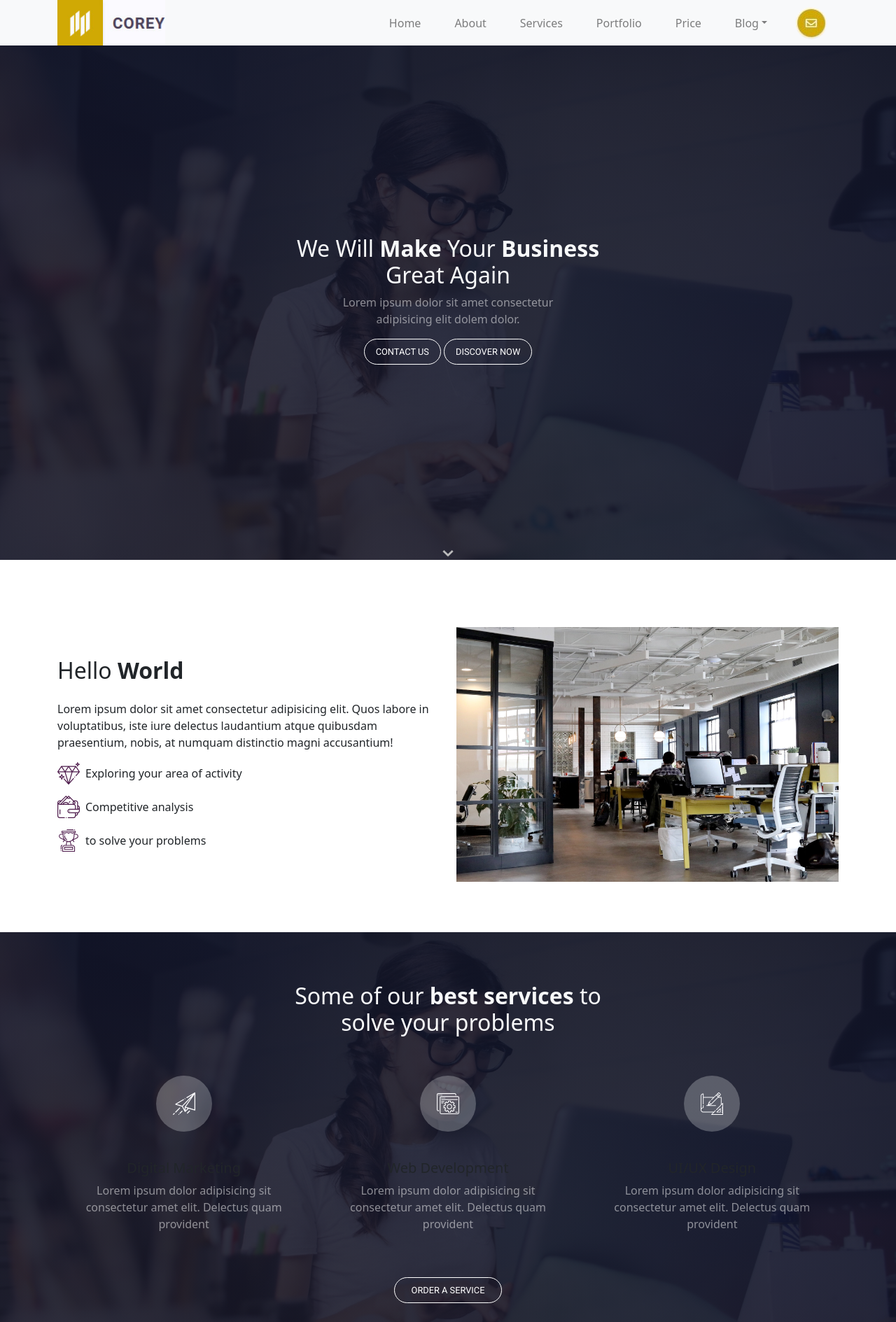
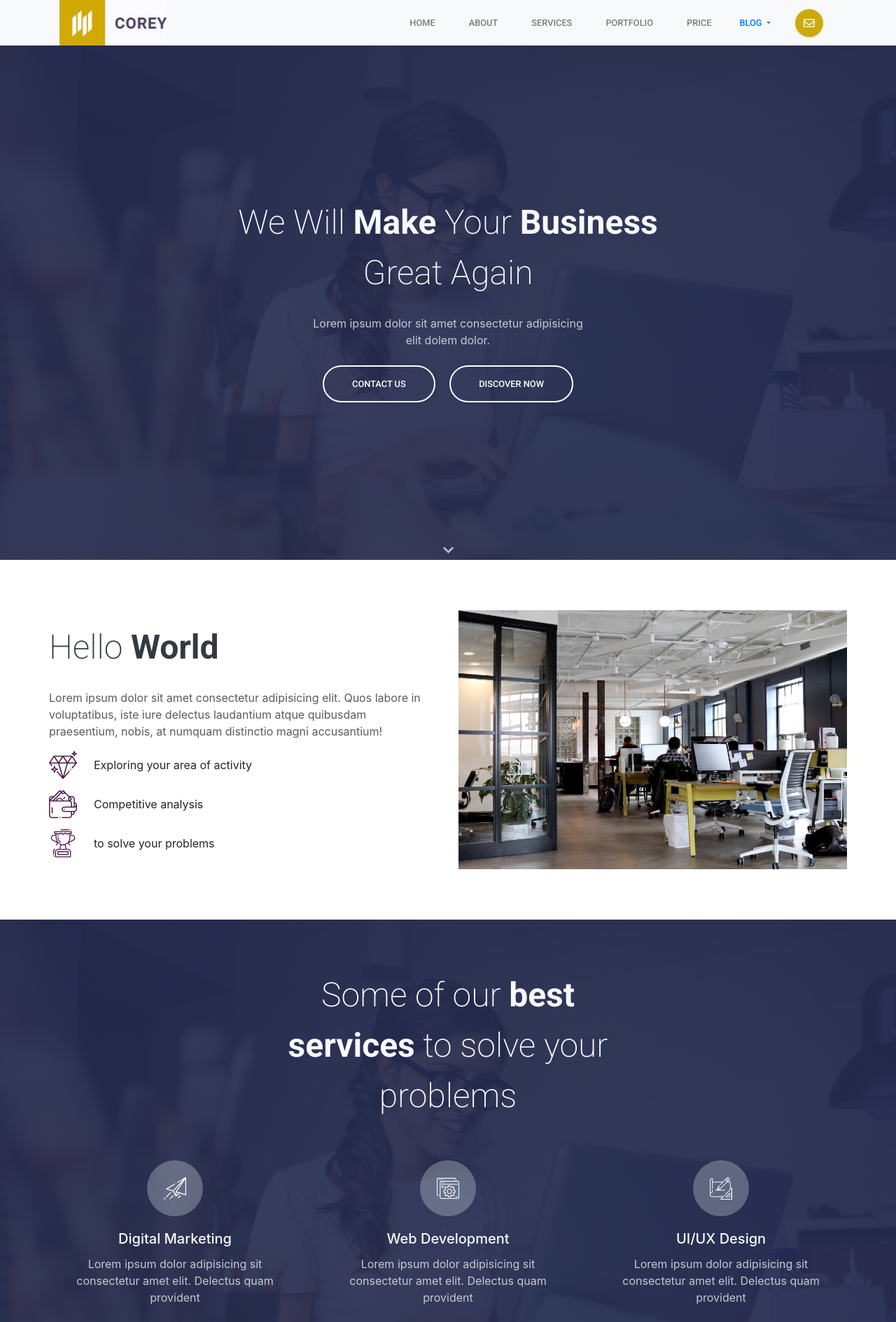
Before and after one commit to mallahajay43/bootstrap-advance-css-assignment-2-innoraft, a plain HTML site: page index.html in a window 1280 px wide. Shown: the top 1889 px of the page at 70% size. Drawn offline with nearby package versions, Linux system fonts and the light colour scheme.

Commit message:
css code updated

```diff
--- a/index.html
+++ b/index.html
@@ -5,33 +5,19 @@
     <meta http-equiv="X-UA-Compatible" content="IE=edge" />
     <meta name="viewport" content="width=device-width, initial-scale=1.0" />
     <title>Document</title>
-    <link rel="stylesheet" href="https://cdn.jsdelivr.net/npm/bootstrap@4.6.2/dist/css/bootstrap.min.css" integrity="sha384-xOolHFLEh07PJGoPkLv1IbcEPTNtaed2xpHsD9ESMhqIYd0nLMwNLD69Npy4HI+N" crossorigin="anonymous">
-    <link
-      rel="stylesheet"
-      href="https://cdn.jsdelivr.net/npm/bootstrap@5.3.0-alpha1/dist/css/bootstrap.min.css"
-    />
+    <link rel="stylesheet" href="https://cdn.jsdelivr.net/npm/bootstrap@4.0.0/dist/css/bootstrap.min.css" integrity="sha384-Gn5384xqQ1aoWXA+058RXPxPg6fy4IWvTNh0E263XmFcJlSAwiGgFAW/dAiS6JXm" crossorigin="anonymous">
     <link rel="stylesheet" href="./style.css" />
   </head>
   <body>
-    <header>
+    <header class="container-fluid bg-light">
       <nav class="navbar navbar-expand-lg navbar-light bg-light p-0">
-        <div class="container text-dark" style="height: 65px">
+        <div class="container text-dark ">
           <a class="navbar-brand p-0" href="#">
             <img src="./images/head_logo.jpg" alt="" />
           </a>
-          <button
-            class="navbar-toggler"
-            type="button"
-            data-bs-toggle="collapse"
-            data-bs-target="#navbarSupportedContent"
-            aria-controls="navbarSupportedContent"
-            aria-expanded="false"
-            aria-label="Toggle navigation"
-          >
-            <span class="navbar-toggler-icon"></span>
-          </button>
-          <div class="collapse navbar-collapse h-100" id="navbarSupportedContent">
-            <ul class="navbar-nav ms-auto mb-2 mb-lg-0 h-lg-100 bg-light">
+          <input type="checkbox" class="nav-toggle" id="nav-toggle" unchecked></input>
+          <label for="nav-toggle" class="nav-label flex-center px-3"><span></span></label>
+          <ul class="navbar-nav ms-auto mb-2 mb-lg-0 bg-light">
             <li class="nav-item d-flex align-items-center px-3">
               <a href="" class="nav-link " href="#">Home</a>
             </li>
@@ -47,16 +33,11 @@
             <li class="nav-item d-flex align-items-center px-3">
               <a href="" class="nav-link " href="#">Price</a>
             </li>
-              <li class="nav-item d-flex align-items-center position-relative px-3">
-                <a
-                  class="nav-link dropdown-toggle"
-                  data-bs-toggle="dropdown"
-                  href="#"
-                  role="button"
-                  aria-expanded="false"
-                  >Blog</a
-                >
-                <ul class="dropdown-menu position-absolute start-0">
+            <li class="nav-item d-flex align-items-center position-relative px-3 dropdown show">
+              <a class="dropdown-toggle" href="#" role="button" id="dropdownMenuLink" data-toggle="dropdown" aria-haspopup="true" aria-expanded="false">
+                Blog
+              </a>
+              <ul class="dropdown-menu" aria-labelledby="dropdownMenuLink">
                 <li><a class="dropdown-item" href="#">blog 1</a></li>
                 <li><a class="dropdown-item" href="#">blog 2</a></li>
                 <li><a class="dropdown-item" href="#">blog 3</a></li>
@@ -72,54 +53,53 @@
             </li>
           </ul>
         </div>
-        </div>
       </nav>
     </header>
     <main>
       <section
-        class="container-fluid intro--container text-light d-flex align-items-center position-relative"
+      class="container-fluid intro--container text-light d-flex justify-content-center align-items-center position-relative"
       >
       <div
       class="container-sm text-center d-flex justify-content-center flex-column align-items-center"
       >
-          <h2 class="w-100" style="max-width: 500px">
+      <h2 class="w-100 heading mb-4" >
         We Will <strong>Make</strong> Your <strong>Business</strong> Great
         Again
       </h2>
-          <p class="text-white-50 w-100" style="max-width: 340px">
+      <!-- <p class="text-white-50 w-100" style="max-width: 340px"> -->
+      <p class="faded w-100 mb-4" style="max-width: 400px">
       Lorem ipsum dolor sit amet consectetur adipisicing elit dolem dolor.
       </p>
       <div class="">
         <button
-              class="btn btn-primary rounded-pill px-3 py-2 text-center text-uppercase mb-2"
+        class="btn text-center text-uppercase mb-2"
         >
         contact us
       </button>
       <button
-              class="btn btn-primary rounded-pill px-3 py-2 text-center text-uppercase mb-2"
+      class="btn text-center text-uppercase mb-2"
       >
       discover now
             </button>
           </div>
           <img
-            class="position-absolute bottom-0 start-50 translate-middle"
+          class="position-absolute bottom-0 start-50 down-arrow"
           src="./images/icons/darrow.png"
           alt=""
-            style="width: 15px"
           />
         </div>
       </section>
 
       <section class="container-fluid">
-        <div class="container">
+        <div class="container px-0">
           <div class="row py-5 my-lg-4 my-md-4 gy-4">
             <div
             class="col-lg-6 col-md-6 col-sm-12 d-flex justify-content-center flex-column"
             >
-              <h2 class="text-dark mb-lg-4 mb-sm-3">
+            <h2 class="text-dark heading mb-lg-4 mb-sm-3">
               Hello <strong>World</strong>
             </h2>
-              <p>
+            <p class="faded">
               Lorem ipsum dolor sit amet consectetur adipisicing elit. Quos
               labore in voluptatibus, iste iure delectus laudantium atque
               quibusdam praesentium, nobis, at numquam distinctio magni
@@ -131,8 +111,7 @@
               <img
               src="./images/icons/i-diamond_b.svg"
               alt=""
-                  class="pe-2"
-                  style="width: 40px"
+              class="pe-2 icon--intro"
               />
               <span>Exploring your area of activity</span>
             </div>
@@ -142,19 +121,17 @@
             <img
             src="./images/icons/i-wallet_b.svg"
             alt=""
-                  class="pe-2"
-                  style="width: 40px"
+            class="pe-2 icon--intro"
             />
             <span>Competitive analysis</span>
           </div>
           <div
-                class="container-fluid d-flex justify-content-start align-items-center p-0"
+          class="container-fluid d-flex justify-content-start align-items-center p-0 mb-3 mb-lg-0"
           >
           <img
           src="./images/icons/i-trophy_b.svg"
           alt=""
-                  class="pe-2"
-                  style="width: 40px"
+                  class="pe-2 icon--intro"
                   />
                   <span>to solve your problems</span>
                 </div>
@@ -172,9 +149,9 @@
         class="contaier-fluid service-section bg--dark text-light py-lg-4 py-md-4"
         >
         <div
-          class="container d-flex flex-column justify-content-center align-items-center py-5"
+        class="container d-flex flex-column justify-content-center align-items-center py-5 px-0"
         >
-          <h2 class="w-100 text-center" style="max-width: 500px">
+        <h2 class="heading text-center" style="max-width: 500px">
           Some of our <strong>best services</strong> to solve your problems
         </h2>
         <div class="row gx-3 my-5">
@@ -182,7 +159,7 @@
           class="card col-lg-4 col-md-4 col-sm-12 bg-transparent border-0"
           >
           <div
-                class="rounded-circle p-4 bg-light bg-opacity-25 m-auto mb-4"
+          class="rounded-circle p-4 bg-icon m-auto mb-4"
           style="width: 5rem"
               >
               <img
@@ -193,7 +170,7 @@
             </div>
             <div class="card-body text-center">
               <h5 class="card-title">Digital Marketing</h5>
-                <p class="card-text text-white-50">
+              <p class="card-text faded">
                 Lorem ipsum dolor adipisicing sit consectetur amet elit.
                 Delectus quam provident
               </p>
@@ -203,7 +180,7 @@
             class="card col-lg-4 col-md-4 col-sm-12 bg-transparent border-0"
             >
             <div
-                class="rounded-circle p-4 bg-light bg-opacity-25 m-auto mb-4"
+            class="rounded-circle p-4 bg-icon m-auto mb-4"
             style="width: 5rem"
             >
             <img
@@ -214,7 +191,7 @@
           </div>
           <div class="card-body text-center">
             <h5 class="card-title">Web Development</h5>
-                <p class="card-text text-white-50">
+                <p class="card-text faded">
                   Lorem ipsum dolor adipisicing sit consectetur amet elit.
                   Delectus quam provident
                 </p>
@@ -224,7 +201,7 @@
             class="card col-lg-4 col-md-4 col-sm-12 bg-transparent border-0"
             >
             <div
-                class="rounded-circle p-4 bg-light bg-opacity-25 m-auto mb-4"
+            class="rounded-circle p-4 bg-icon m-auto mb-4"
             style="width: 5rem"
               >
               <img
@@ -235,20 +212,24 @@
             </div>
             <div class="card-body text-center">
               <h5 class="card-title">UI/UX Design</h5>
-                <p class="card-text text-white-50">
+              <p class="card-text faded">
                 Lorem ipsum dolor adipisicing sit consectetur amet elit.
                 Delectus quam provident
               </p>
             </div>
           </div>
           </div>
-          <button class="btn btn-primary px-4 py-2 rounded-pill text-uppercase">
+          <button class="btn text-uppercase text-center">
             order a service
           </button>
         </div>
       </section>
     </main>
 
-    <script src="https://cdn.jsdelivr.net/npm/bootstrap@4.6.2/dist/js/bootstrap.bundle.min.js" integrity="sha384-Fy6S3B9q64WdZWQUiU+q4/2Lc9npb8tCaSX9FK7E8HnRr0Jz8D6OP9dO5Vg3Q9ct" crossorigin="anonymous"></script>
+    <!-- js script -->
+    <script src="https://code.jquery.com/jquery-3.2.1.slim.min.js" integrity="sha384-KJ3o2DKtIkvYIK3UENzmM7KCkRr/rE9/Qpg6aAZGJwFDMVNA/GpGFF93hXpG5KkN" crossorigin="anonymous"></script>
+    <script src="https://cdn.jsdelivr.net/npm/popper.js@1.12.9/dist/umd/popper.min.js" integrity="sha384-ApNbgh9B+Y1QKtv3Rn7W3mgPxhU9K/ScQsAP7hUibX39j7fakFPskvXusvfa0b4Q" crossorigin="anonymous"></script>
+    <script src="https://cdn.jsdelivr.net/npm/bootstrap@4.0.0/dist/js/bootstrap.min.js" integrity="sha384-JZR6Spejh4U02d8jOt6vLEHfe/JQGiRRSQQxSfFWpi1MquVdAyjUar5+76PVCmYl" crossorigin="anonymous"></script>
+
   </body>
   </html>
--- a/style.css
+++ b/style.css
@@ -9,6 +9,33 @@
   --bs-dark: #131629e0;
   --bs-link-color: #1c1c1f;
   --bs-link-hover-color: #111213;
+
+  --clr-primary-dark: #131629e0;
+  --clr-secondary-dark: #252c50ea;
+  --clr-primary-light: #fff;
+  --clr-secondary-light: #f5f6fad7;
+  --clr-button-primary: rgb(220, 175, 8);
+  --clr-button-secondary: #e3ecf0c0;
+
+  --fw-xthin: 200;
+  --fw-thin: 300;
+  --fw-normal: 400;
+  --fw-semi-bold: 500;
+  --fw-bold: 700;
+
+  --fs-xxs: 0.8rem;
+  --fs-xs: 0.875rem;
+  --fs-s: 0.9375rem;
+  --fs-m: 1rem;
+  --fs-l: 1.5rem;
+  --fs-xl: 2.5rem;
+  --fs-xxl: 3rem;
+
+  --ff-primary: "Roboto", sans-serif;
+
+  --line-height:1.5;
+
+  --bs-nav-ff:"Roboto", sans-serif;
 }
 
 .btn {
@@ -34,12 +61,15 @@
 .nav{
     --bs-nav-link-font-weight: 0.8rem;
 }
+.navbar-nav{
+  font-family: var(--bs-nav-ff);
+  text-transform: uppercase;
+}
 
 header {
   position: fixed;
   top: 0;
   left: 0;
-  width: 100%;
   z-index: 999;
 }
 
@@ -47,7 +77,7 @@ header {
   position: relative;
   margin-top: 65px;
   height: calc(100vh - 65px);
-  background-image: linear-gradient(var(--bs-dark), var(--bs-dark)),
+  background-image: linear-gradient(var(--clr-secondary-dark), var(--clr-secondary-dark)),
     url(./images/img-1.jpg);
     background-position: center;
     background-size: cover;
@@ -59,9 +89,162 @@ header {
 }
 
 .service-section{
-  background-image: linear-gradient(var(--bs-dark), var(--bs-dark)),
+  background-image: linear-gradient(var(--clr-secondary-dark), var(--clr-secondary-dark)),
     url(./images/img-1.jpg);
 }
 .nav-item:hover{
   background-color: #8e8c924b;
 }
+
+.down-arrow{
+  bottom: 0px;
+  transform: translateY(-100%);
+  width:15px;
+}
+
+.navbar{
+  height: 65px;
+}
+
+strong{
+  font-weight: var(--fw-bold);
+}
+
+.heading{
+  font-family: var(--ff-primary);
+  font-weight: var(--fw-thin);
+  line-height: var(--line-height);
+  font-size: var(--fs-xxl);
+  max-width: 700px;
+}
+
+p{
+  font-weight: var(--fw-normal);
+}
+
+.faded{
+  opacity: 75%;
+}
+
+.btn {
+  padding: var(--fs-s) var(--fs-xl);
+  border-radius: 3rem;
+  background-color: transparent;
+  border: 2px solid var(--clr-primary-light);
+  text-transform: uppercase;
+  color: var(--clr-primary-light);
+  font-size: var(--fs-xxs);
+  font-weight: var(--fw-semi-bold);
+  font-family: var(--ff-primary);
+  margin: 0px 0.5rem;
+  cursor: pointer;
+  box-shadow: 0 0 5px var(--clr-secondary-dark);
+  transition: background ease-out 0.5s;
+}
+
+.btn, .navbar-nav{
+  font-size: var(--fs-xxs);
+  font-weight:var(--fw-semi-bold);
+}
+.btn:hover {
+  background-color: var(--clr-button-primary);
+  border-color: var(--clr-button-primary);
+  color: var(--clr-primary-light);
+  box-shadow: 0 5px 2px var(--clr-secondary-dark);
+}
+.btn:active {
+  transform: translateY(1px);
+  box-shadow: 0 2px 2px var(--clr-secondary-dark);
+}
+.icon--intro{
+  width: 40px;
+  margin-right: 1.5rem;
+}
+.bg-icon{
+  background-color: #e3ecf04b;
+}
+
+.navbar-nav{
+  height:65px;
+}
+
+.nav-toggle {
+  display: none;
+}
+.nav-label {
+  height: 100%;
+  cursor: pointer;
+  display: none;
+}
+
+.nav-label span {
+  position: relative;
+}
+.nav-label span,
+.nav-label span::before,
+.nav-label span::after {
+  width: 20px;
+  height: 2px;
+  background: var(--clr-primary-dark);
+  border-radius: 2px;
+}
+
+.nav-label span::after,
+.nav-label span::before {
+  content: "";
+  display: block;
+  position: absolute;
+  top: -5px;
+}
+.nav-label span::before {
+  top: 5px;
+}
+
+@media screen and (max-width:992px) {
+  .navbar-nav{
+    top: 65px;
+    right: -1.5rem;
+    position: absolute;
+    flex-direction: column;
+    min-height: 400px;
+    height: 100vh;
+    background: white;
+    width: 70%;
+    justify-content: flex-start;
+    align-items: flex-start;
+    z-index: 999;
+    min-width: 250px;
+    transform: scale(0, 1);
+    transform-origin: right;
+    transition: transform ease-in-out 250ms;
+  }
+  .nav-item {
+    height: auto;
+    width: 100%;
+    padding: 1.2rem;
+  }
+
+  .nav-label {
+    display: flex;
+  }
+
+  .nav-toggle:checked ~ .navbar-nav {
+    transform: scale(1, 1);
+  }
+
+}
+
+@media screen and (max-width:768px) {
+  :root{
+    --fs-xxs: 0.7rem;
+    --fs-xs: 0.75rem;
+    --fs-s: 0.875rem;
+    --fs-m: 0.9375rem;
+    --fs-l: 1rem;
+    --fs-xl: 2rem;
+    --fs-xxl: 2.5rem;
+
+    --line-height:1.3;
+  }
+
+}
```
Lines whose indentation alone changed are shown as unchanged.
